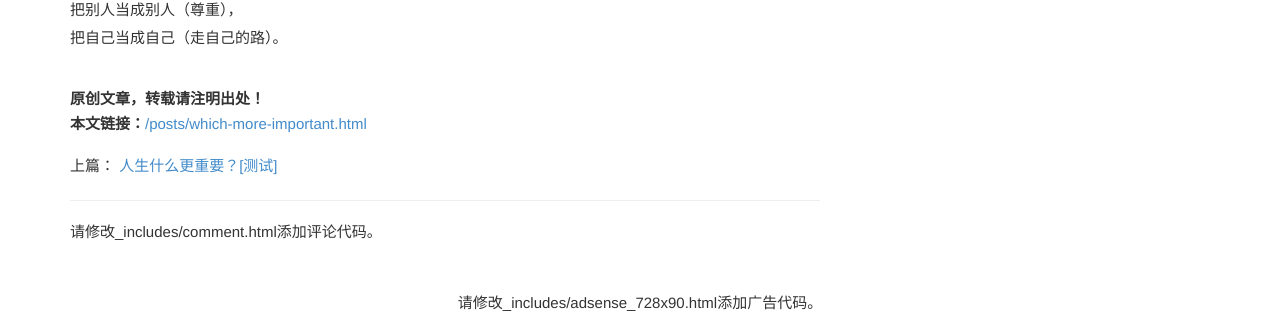
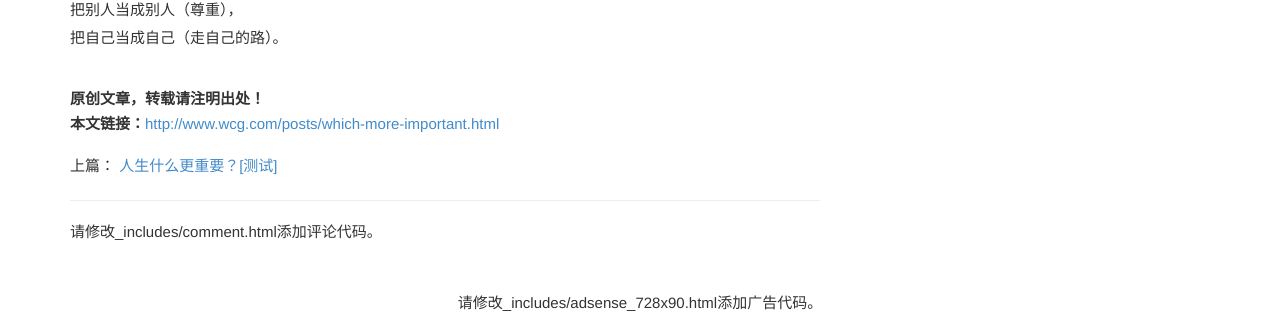
Before and after one commit to milan011/jekyll_demo, a Jekyll site: the page built from _posts/2016-06-20-which-more-important.markdown, in a window 1280 px wide and 1294 px high. Shown: the part 866-1179 px from the top of the window. Built offline with Jekyll 4.4.1, drawn with Linux system fonts in a browser that asks for light colours; part of the change alters nothing that is shown.

Commit message:
change config.yml

```diff
--- a/_config.yml
+++ b/_config.yml
@@ -7,8 +7,8 @@ github: panxw
 author: "wcg"
 email: milan011#sina.com
 name: "wcg个人博客"
-baseurl: /jekyll_demo
-# url: http://www.panxw.com
+# baseurl: /jekyll_demo
+url: http://www.wcg.com
 # domain: www.panxw.com
 all_categories: [
 ["android", "Android开发","/posts/android.html"],
```
